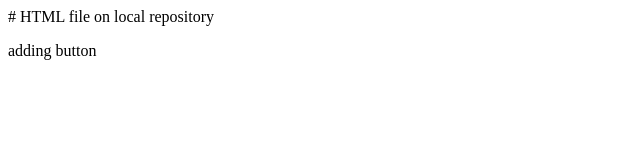
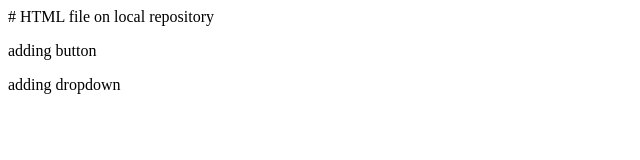
Before and after one commit to Bhoomi-newbie/Local-Repo, a plain HTML site: page index.html in a window 1280 px wide. Shown: the whole page, without its empty margins (0-640 px from the left). Drawn offline with Linux system fonts and the light colour scheme.

Commit message:
added dropdown

```diff
--- a/index.html
+++ b/index.html
@@ -1,2 +1,3 @@
 # HTML file on local repository
 <p>adding button</p>
+<p>adding dropdown</p>
```
